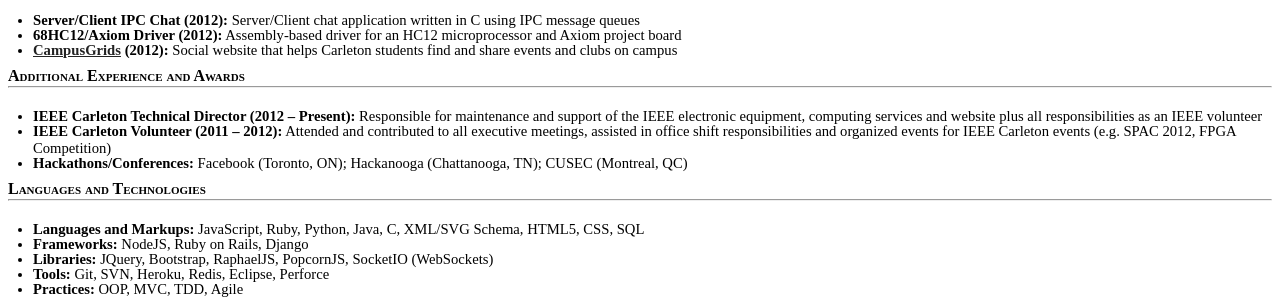
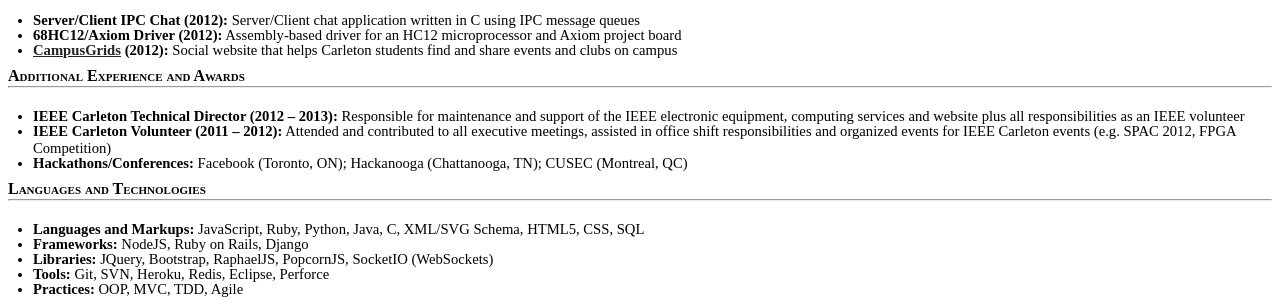
Before and after one commit to tl-dr/ryanseys.com, a Jekyll site: the page built from _posts/2013-01-12-resume.md, in a window 1280 px wide. Shown: the part 709-1009 px from the top of the page. Built offline with Jekyll 4.4.1, drawn with Linux system fonts in a browser that asks for light colours; Markdown is read by kramdown in place of the engine named in the settings.

Commit message:
IEEE Carleton Technical Director over

```diff
--- a/_posts/2013-01-12-resume.md
+++ b/_posts/2013-01-12-resume.md
@@ -73,7 +73,7 @@ Available for 4 months starting September 2013
 
 #### Additional Experience and Awards
 - - -
-- **IEEE Carleton Technical Director (2012 &ndash; Present):** Responsible for maintenance and support of the IEEE
+- **IEEE Carleton Technical Director (2012 &ndash; 2013):** Responsible for maintenance and support of the IEEE
 electronic equipment, computing services and website plus all responsibilities as an IEEE volunteer
 - **IEEE Carleton Volunteer (2011 &ndash; 2012):** Attended and contributed to all executive meetings, assisted in office
 shift responsibilities and organized events for IEEE Carleton events (e.g. SPAC 2012, FPGA Competition)
```
